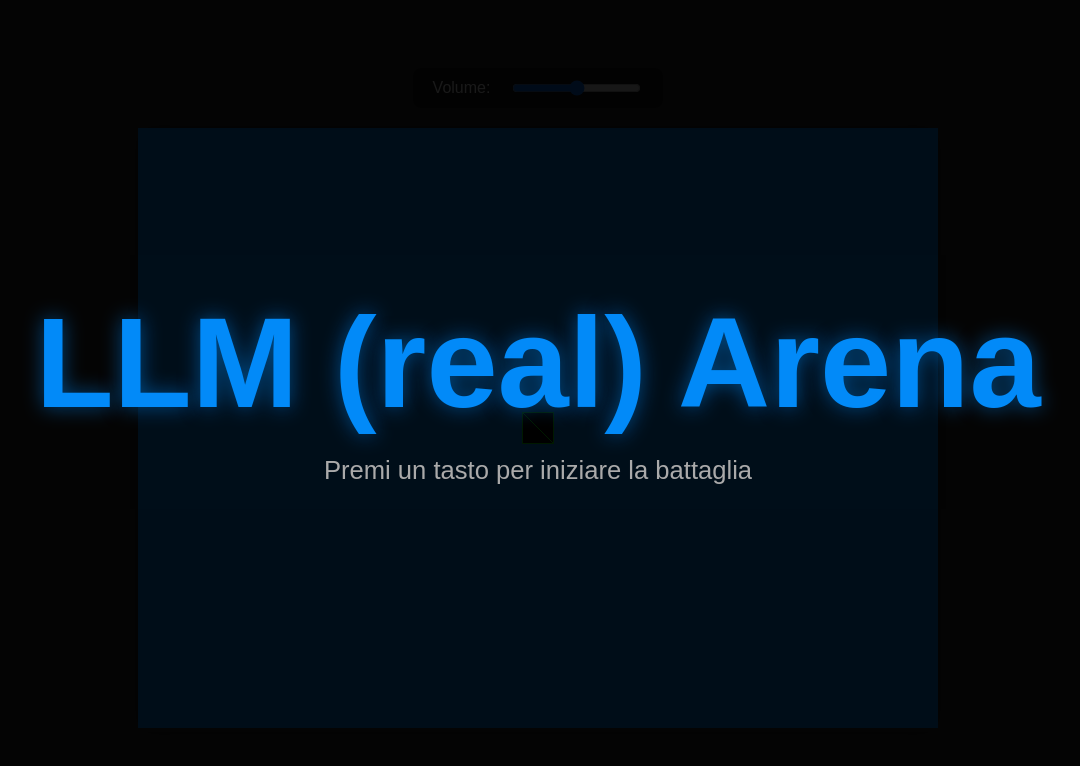
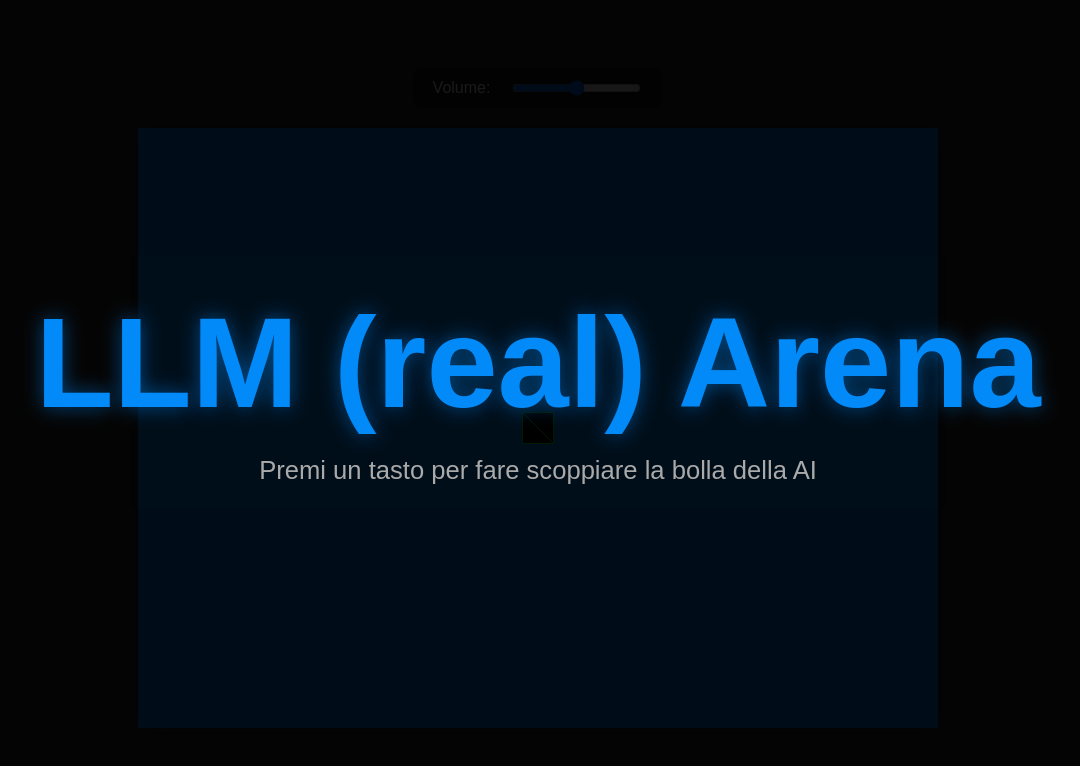
Before and after one commit to Search-Foundry/llm-real-arena, a website built with Vite: page index.html in a window 1280 px wide. Shown: the whole page, without its empty margins (102-1182 px from the left). Built offline with nearby package versions, Linux system fonts and the light colour scheme; no server answers; files whose address does not match are found by name.

Commit message:
messaggio custom

```diff
--- a/index.html
+++ b/index.html
@@ -11,7 +11,7 @@
 <body>
   <div id="start-screen">
     <h1>LLM (real) Arena</h1>
-    <p>Premi un tasto per iniziare la battaglia</p>
+    <p>Premi un tasto per fare scoppiare la bolla della AI</p>
   </div>
   <div id="game-over-screen" style="display: none; opacity: 0;">
     <h1>Hai fatto scoppiare la bolla della AI!</h1>
```
